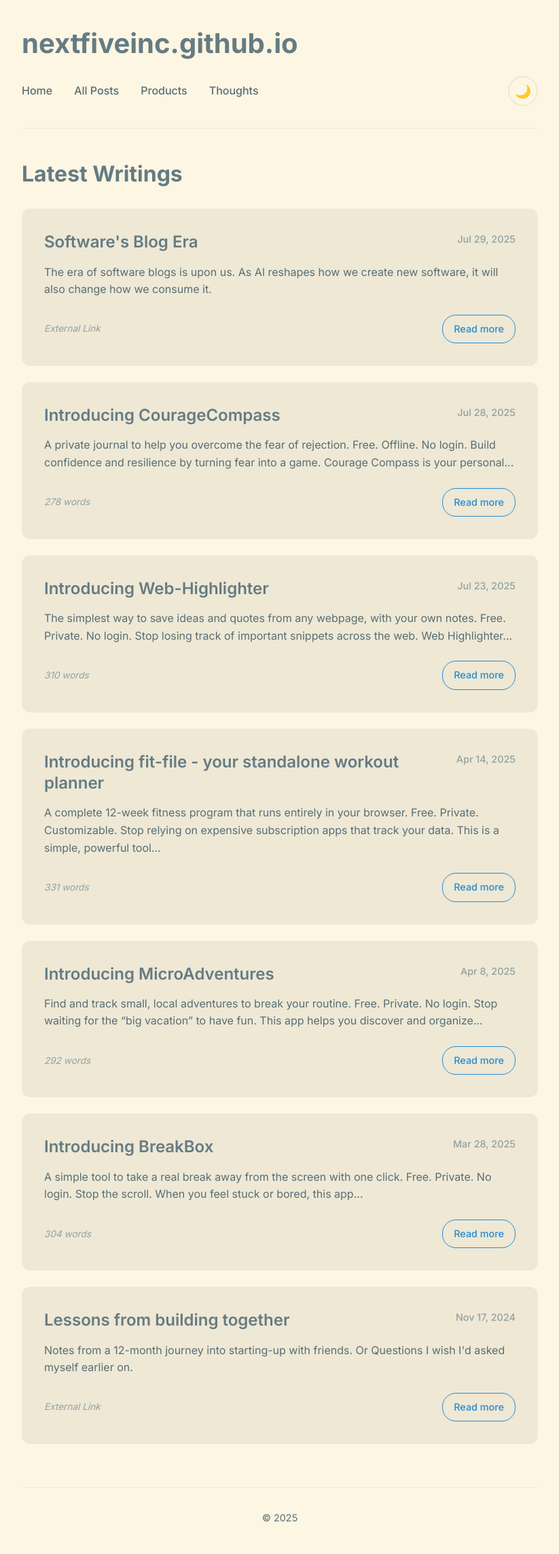
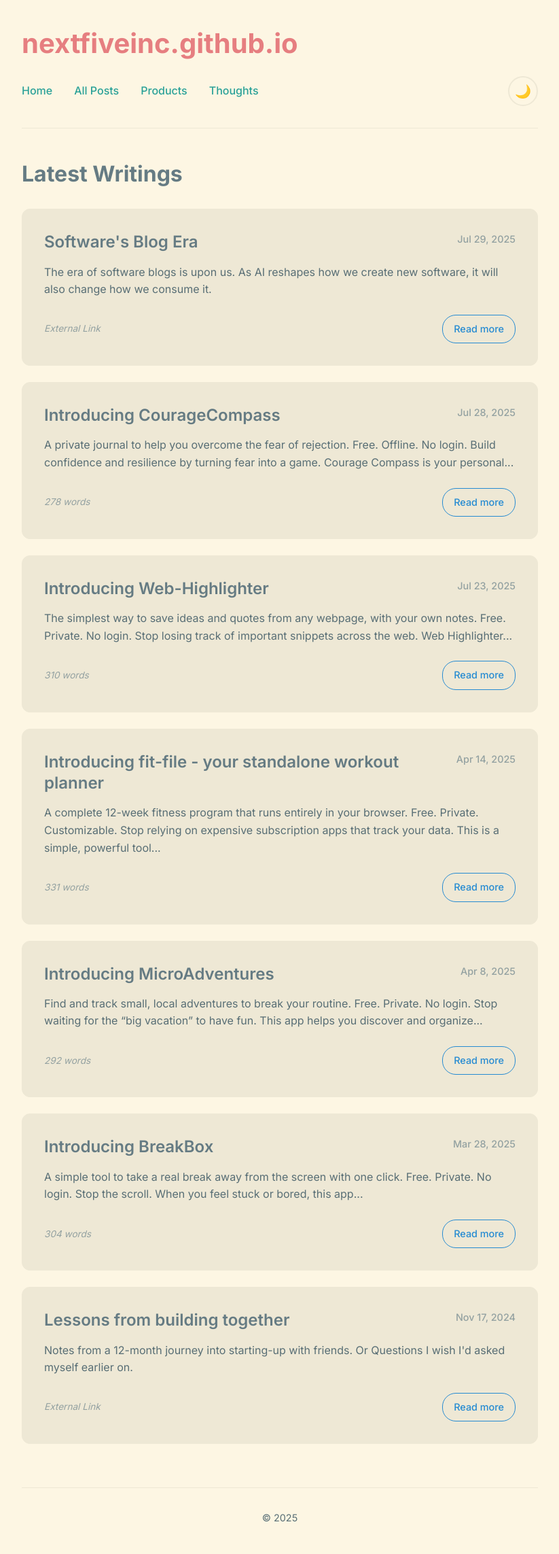
Before and after one commit to nextfiveinc/nextfiveinc.github.io, a Jekyll site: the page built from index.md, in a window 1280 px wide. Shown: the whole page at 68% size, without its empty margins (228-1051 px from the left). Built offline with Jekyll 4.4.1, drawn with Linux system fonts in a browser that asks for light colours.

Commit message:
theme_colors

```diff
--- a/assets/css/style.scss
+++ b/assets/css/style.scss
@@ -15,6 +15,8 @@
   --base1: #93a1a1;
   --base2: #eee8d5;
   --base3: #fdf6e3;
+  --warm_gray: #272E33;
+  --warm_white: #D3C6AA;
 
   /* Solarized accent colors */
   --yellow: #b58900;
@@ -25,6 +27,10 @@
   --blue: #268bd2;
   --cyan: #2aa198;
   --green: #859900;
+  --pastel_red: #E67E80;
+  --pastel_cyan: #7FBBB3;
+  --pastel_green: #329D75;
+
 
   /* Hey-style fonts */
   --header-font: 'Inter', -apple-system, BlinkMacSystemFont, "Segoe UI", Roboto, sans-serif;
@@ -45,13 +51,15 @@
   --subtle-border: var(--base2);
   --code-bg: var(--base2);
   --shadow: rgba(0, 43, 54, 0.1);
+  --header-link-color: var(--pastel_red);
+  --nav-link-color: var(--cyan);
 }
 
 /* Dark theme */
 [data-theme="dark"] {
-  --bg-color: var(--base03);
+  --bg-color: var(--warm_gray);
   --bg-secondary: var(--base02);
-  --text-color: var(--base0);
+  --text-color: var(--warm_white);
   --text-secondary: var(--base1);
   --text-tertiary: var(--base01);
   --accent-color: var(--blue);
@@ -59,6 +67,8 @@
   --subtle-border: var(--base02);
   --code-bg: var(--base02);
   --shadow: rgba(0, 0, 0, 0.3);
+  --header-link-color: var(--pastel_red);
+  --nav-link-color: var(--pastel_green);
 }
 
 /* Auto dark mode support for browsers without JS */
@@ -144,7 +154,7 @@ header h1 {
 }
 
 header h1 a {
-  color: var(--text-color);
+  color: var(--header-link-color);
   text-decoration: none;
 }
 
@@ -164,14 +174,14 @@ nav {
 }
 
 nav a {
-  color: var(--text-secondary);
+  color: var(--nav-link-color);
   font-weight: 500;
   font-size: 1rem;
   transition: color 0.2s ease;
 }
 
 nav a:hover {
-  color: var(--accent-color);
+  color: var(--pastel_red);
 }
 
 /* Theme toggle button */
```
